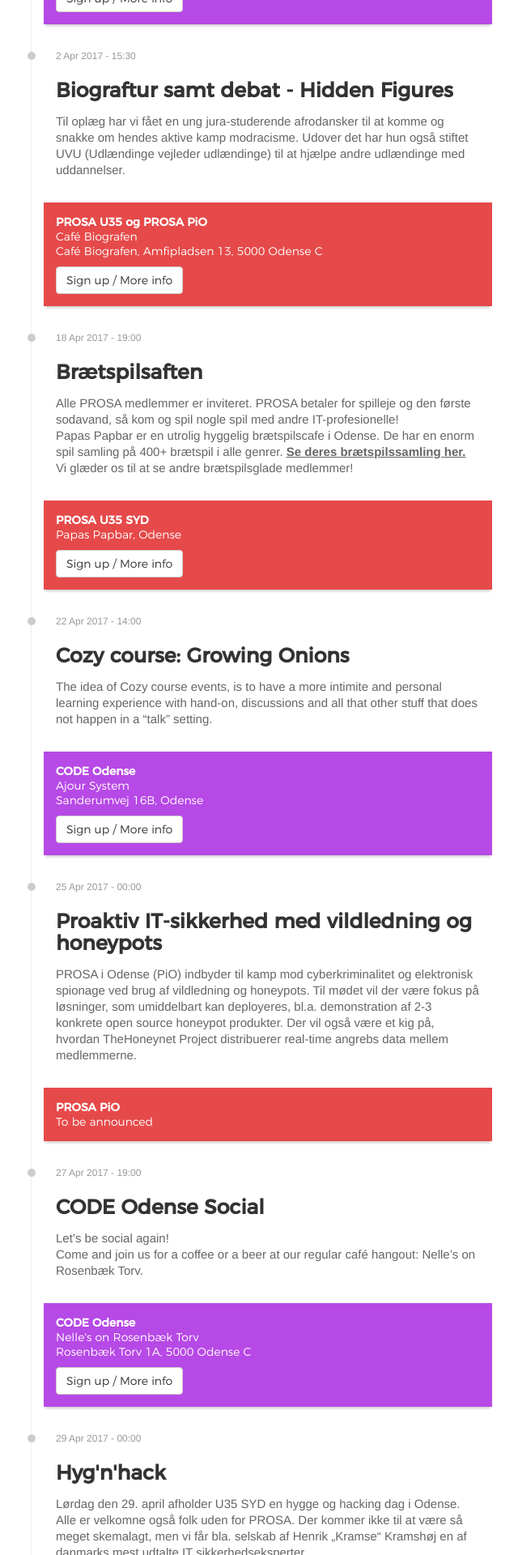
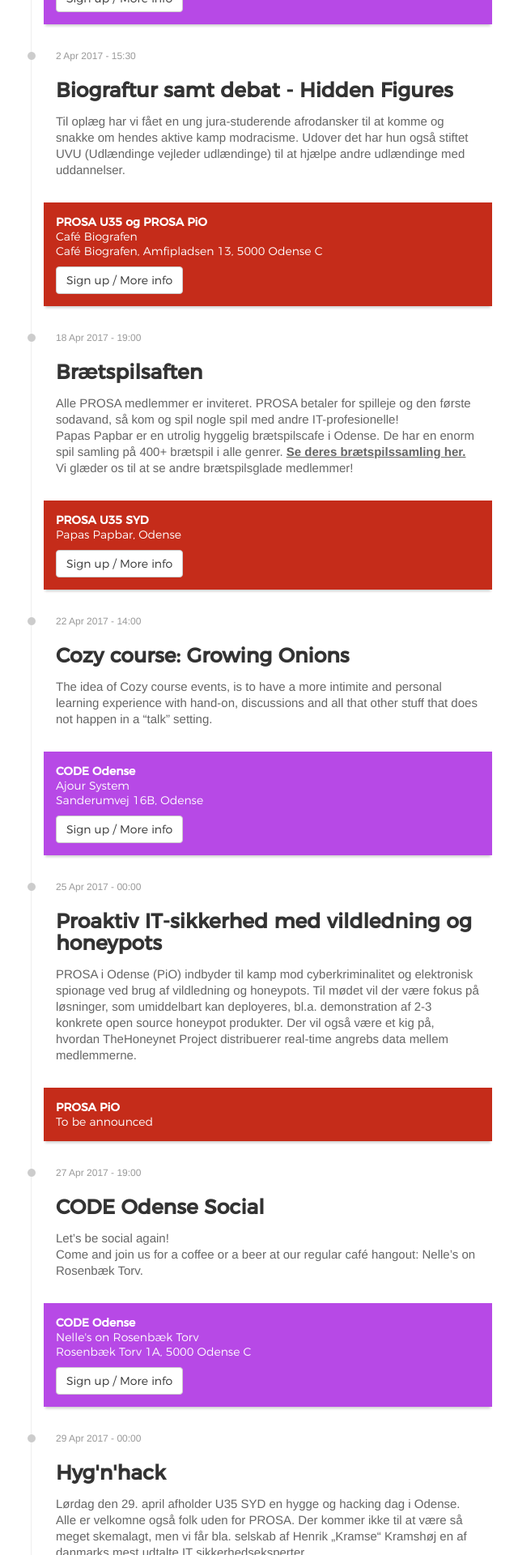
Before and after one commit to fyntech/fyntech, a Jekyll site: the page built from index.html, in a window 1280 px wide. Shown: the part 433-2353 px from the top of the page at 81% size, without its empty margins (317-957 px from the left). Built offline with Jekyll 4.4.1, drawn with Linux system fonts in a browser that asks for light colours.

Commit message:
Changed to prosa red

```diff
--- a/assets/style.scss
+++ b/assets/style.scss
@@ -190,7 +190,7 @@
     background-color: #009FE3;
   }
   &.category-prosa {
-    background-color: #E64949;
+    background-color: #C52C1A;
   }
   &.category-vuc {
     background-color: #00a357;
```
